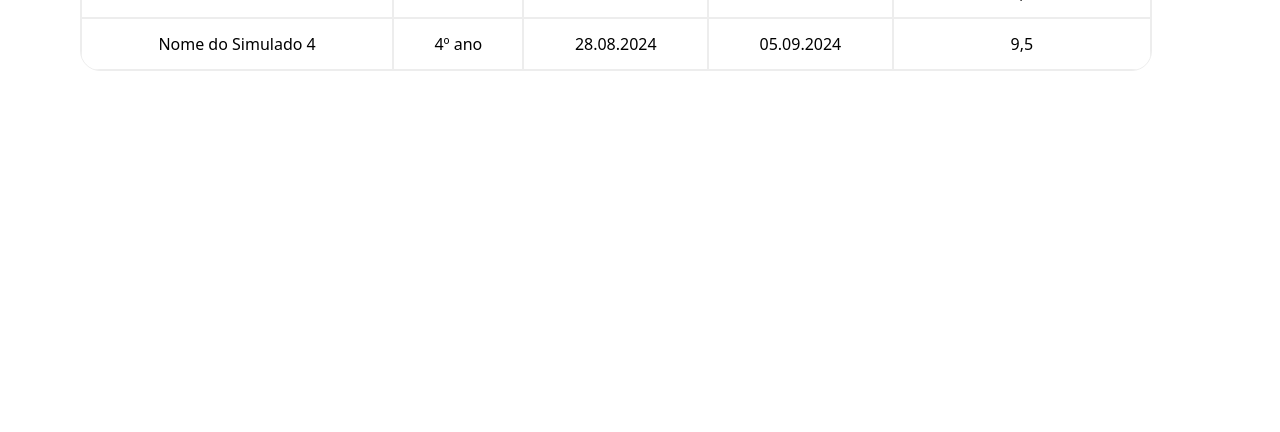
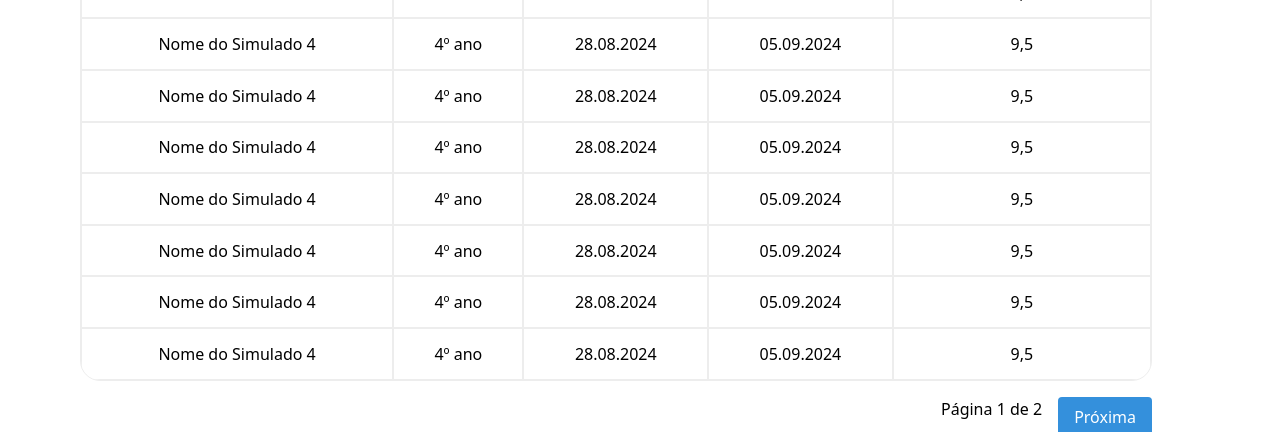
Before and after one commit to G10-P3/classifica-front, a Vue app: page /query-results in a window 1280 px wide. Shown: the part 436-868 px from the top of the page. Before the commit the page ends 800 px from the top, so only its background shows below. Built offline with nearby package versions, Linux system fonts and the light colour scheme.

Commit message:
Add: pagnation QueryResults

```diff
--- a/src/pages/QueryResults.vue
+++ b/src/pages/QueryResults.vue
@@ -56,7 +56,7 @@
         </thead>
         <tbody>
           <tr
-            v-for="(row, index) in filteredTableData"
+            v-for="(row, index) in paginatedTableData"
             :key="index"
             @click="selectRow(index)"
             :class="{ 'bg-blue-50': selectedRow === index }"
@@ -69,6 +69,25 @@
           </tr>
         </tbody>
       </table>
+
+        <!-- Paginação (exibida apenas se houver mais de 10 registros) -->
+        <div v-if="tableData.length > 10" class="pagination-controls flex justify-end mt-4">
+      <button
+        v-if="currentPage > 1"
+        @click="goToPreviousPage"
+        class="pagination-button"
+      >
+        Anterior
+      </button>
+      <span class="pagination-info">Página {{ currentPage }} de {{ totalPages }}</span>
+      <button
+        v-if="currentPage < totalPages"
+        @click="goToNextPage"
+        class="pagination-button"
+      >
+        Próxima
+      </button>
+    </div>
     </div>
   </div>
 </template>
@@ -90,26 +109,44 @@ export default {
         { simulado: "Nome do Simulado 1", turma: "4º ano", criado: "10.10.2024", aplicacao: "17.10.2024", media: "9,4" },
         { simulado: "Nome do Simulado 2", turma: "3º ano", criado: "14.09.2024", aplicacao: "15.09.2024", media: "8,4" },
         { simulado: "Nome do Simulado 3", turma: "5º ano", criado: "12.09.2024", aplicacao: "20.09.2024", media: "9,8" },
+        { simulado: "Nome do Simulado 4", turma: "4º ano", criado: "28.08.2024", aplicacao: "05.09.2024", media: "9,5" },
+        { simulado: "Nome do Simulado 4", turma: "4º ano", criado: "28.08.2024", aplicacao: "05.09.2024", media: "9,5" },
+        { simulado: "Nome do Simulado 4", turma: "4º ano", criado: "28.08.2024", aplicacao: "05.09.2024", media: "9,5" },
+        { simulado: "Nome do Simulado 4", turma: "4º ano", criado: "28.08.2024", aplicacao: "05.09.2024", media: "9,5" },
+        { simulado: "Nome do Simulado 4", turma: "4º ano", criado: "28.08.2024", aplicacao: "05.09.2024", media: "9,5" },
+        { simulado: "Nome do Simulado 4", turma: "4º ano", criado: "28.08.2024", aplicacao: "05.09.2024", media: "9,5" },
+        { simulado: "Nome do Simulado 4", turma: "4º ano", criado: "28.08.2024", aplicacao: "05.09.2024", media: "9,5" },
+        { simulado: "Nome do Simulado 4", turma: "4º ano", criado: "28.08.2024", aplicacao: "05.09.2024", media: "9,5" },
+        { simulado: "Nome do Simulado 4", turma: "4º ano", criado: "28.08.2024", aplicacao: "05.09.2024", media: "9,5" },
         { simulado: "Nome do Simulado 4", turma: "4º ano", criado: "28.08.2024", aplicacao: "05.09.2024", media: "9,5" }
+        // Adicione mais dados para testar a paginação
       ],
       selectedRow: null,
-      selectedTurma: '', // Para armazenar a turma selecionada
-      selectedDateRange: null, // Para armazenar o intervalo de datas selecionado
+      selectedTurma: '',
+      selectedDateRange: null,
+      currentPage: 1,
+      itemsPerPage: 10,
     };
   },
   computed: {
-    // Obter turmas únicas da tableData
     uniqueTurmas() {
       const turmas = this.tableData.map(row => row.turma);
       return [...new Set(turmas)];
     },
-    // Filtrar os dados da tabela com base na turma selecionada e na data selecionada
     filteredTableData() {
       return this.tableData.filter(row => {
         const turmaMatch = !this.selectedTurma || row.turma === this.selectedTurma;
         const dateMatch = this.filterByDate(row.criado);
         return turmaMatch && dateMatch;
       });
+    },
+    paginatedTableData() {
+      const startIndex = (this.currentPage - 1) * this.itemsPerPage;
+      const endIndex = this.currentPage * this.itemsPerPage;
+      return this.filteredTableData.slice(startIndex, endIndex);
+    },
+    totalPages() {
+      return Math.ceil(this.filteredTableData.length / this.itemsPerPage);
     }
   },
   methods: {
@@ -126,7 +163,7 @@ export default {
       return date instanceof Date ? date.getDate() : null;
     },
     filterByDate(date) {
-      if (!this.selectedDateRange || this.selectedDateRange.length !== 2) return true; // Sem filtro se não houver seleção
+      if (!this.selectedDateRange || this.selectedDateRange.length !== 2) return true;
 
       const [startDate, endDate] = this.selectedDateRange;
       const [day, month, year] = date.split(".");
@@ -134,8 +171,16 @@ export default {
 
       return currentDate >= startDate && currentDate <= endDate;
     },
-    filterByTurma() {
-
+    filterByTurma() {},
+    goToPreviousPage() {
+      if (this.currentPage > 1) {
+        this.currentPage--;
+      }
+    },
+    goToNextPage() {
+      if (this.currentPage < this.totalPages) {
+        this.currentPage++;
+      }
     }
   }
 };
@@ -232,4 +277,28 @@ select:focus {
 .results-table tbody tr:hover {
   cursor: pointer;
 }
+
+.pagination-controls {
+  gap: 1rem;
+}
+
+.pagination-button {
+  background-color: #3490dc;
+  color: white;
+  padding: 0.5rem 1rem;
+  border: none;
+  border-radius: 4px;
+  cursor: pointer;
+  transition: background-color 0.3s;
+}
+
+.pagination-button:disabled {
+  background-color: #cbd5e0;
+  cursor: not-allowed;
+}
+
+.pagination-info {
+  font-size: 1rem;
+}
+
 </style>
```
Lines whose indentation alone changed are shown as unchanged.
